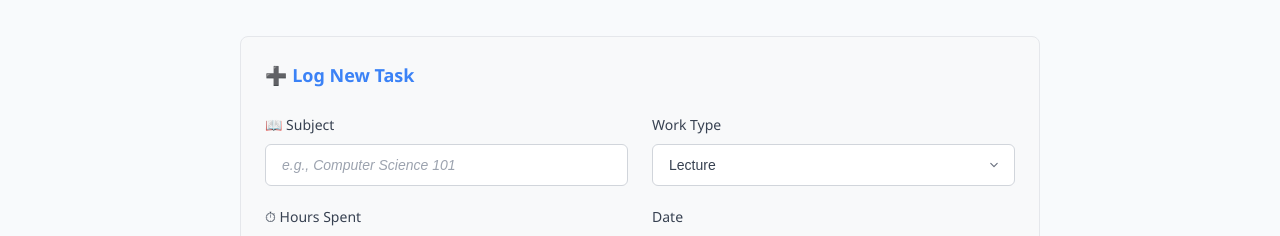
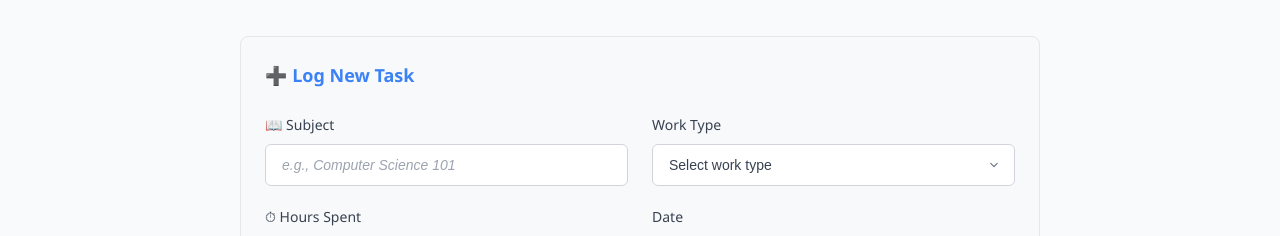
Before and after one commit to DipeshNawani/WorkFolio, an Angular app: page /log-task in a window 1280 px wide. Shown: the top 236 px of the page. Built offline with nearby package versions, Linux system fonts and the light colour scheme; sample sign-in values are in the browser's storage.

Commit message:
some changes in log-task

```diff
--- a/src/app/auth/auth.guard.ts
+++ b/src/app/auth/auth.guard.ts
@@ -1,28 +1,21 @@
 import { Injectable } from '@angular/core';
-import { CanActivate, ActivatedRouteSnapshot, RouterStateSnapshot, Router } from '@angular/router';
-import { Observable } from 'rxjs';
-import { map, take } from 'rxjs/operators';
+import { CanActivate, Router, ActivatedRouteSnapshot, RouterStateSnapshot } from '@angular/router';
 import { AuthService } from './auth.service';
 
 @Injectable({
   providedIn: 'root'
 })
 export class AuthGuard implements CanActivate {
-
   constructor(private authService: AuthService, private router: Router) {}
 
-  canActivate(
-    route: ActivatedRouteSnapshot,
-    state: RouterStateSnapshot
-  ): Observable<boolean> | Promise<boolean> | boolean {
+  canActivate(route: ActivatedRouteSnapshot, state: RouterStateSnapshot): boolean {
+    const isLoggedIn = this.authService.isUserAuthenticated;
 
-    // Check if the user is authenticated
-    if (this.authService.currentUserValue) {
+    if (isLoggedIn) {
       return true;
+    } else {
+      this.router.navigate(['/login'], { queryParams: { returnUrl: state.url } });
+      return false;
     }
-
-    // If not authenticated, redirect to login page
-    this.router.navigate(['/login'], { queryParams: { returnUrl: state.url } });
-    return false;
   }
 }
--- a/src/app/auth/auth.service.ts
+++ b/src/app/auth/auth.service.ts
@@ -18,7 +18,6 @@ export class AuthService {
   public isAuthenticated: Observable<boolean>;
 
   constructor(private router: Router) {
-    // Initialize from localStorage if available
     const storedUser = localStorage.getItem('userData');
     this.currentUserSubject = new BehaviorSubject<User | null>(storedUser ? JSON.parse(storedUser) : null);
     this.currentUser = this.currentUserSubject.asObservable();
@@ -31,13 +30,16 @@ export class AuthService {
     return this.currentUserSubject.value;
   }
 
+  public get isUserAuthenticated(): boolean {
+    return this.isAuthenticatedSubject.value;
+  }
+
   login(email: string, password: string): boolean {
     const storedUser = localStorage.getItem('userData');
 
     if (storedUser) {
       const user = JSON.parse(storedUser);
       if (user.email === email && user.password === password) {
-        // Update the current user subject
         this.currentUserSubject.next(user);
         this.isAuthenticatedSubject.next(true);
         return true;
@@ -47,18 +49,13 @@ export class AuthService {
   }
 
   logout(): void {
-    // Don't remove from localStorage as we need it for future logins
-    // Just update the subjects
     this.currentUserSubject.next(null);
     this.isAuthenticatedSubject.next(false);
     this.router.navigate(['/login']);
   }
 
   register(user: User): void {
-    // Store user in localStorage
     localStorage.setItem('userData', JSON.stringify(user));
-
-    // Update the subjects
     this.currentUserSubject.next(user);
     this.isAuthenticatedSubject.next(true);
   }
--- a/src/app/working/analytics/analytics.component.html
+++ b/src/app/working/analytics/analytics.component.html
@@ -12,6 +12,7 @@
           <th>Subject Name</th>
           <th>Hours Studied</th>
           <th>Contribution %</th>
+          <th>Tasks Logged</th>
         </tr>
       </thead>
       <tbody>
@@ -19,6 +20,7 @@
           <td>{{ subject.name }}</td>
           <td>{{ subject.hours }}</td>
           <td>{{ ((subject.hours / totalHours) * 100) | number: '1.0-1' }}%</td>
+          <td>{{ subject.taskCount }}</td>
         </tr>
       </tbody>
     </table>
--- a/src/app/working/analytics/analytics.component.ts
+++ b/src/app/working/analytics/analytics.component.ts
@@ -1,5 +1,5 @@
 import { Component, OnInit } from '@angular/core';
-import { DashboardService } from '../../working/services/dashboard.services';
+import { LogTaskService, Task } from '../services/log-task.service';
 
 @Component({
   selector: 'app-analytics',
@@ -7,15 +7,34 @@ import { DashboardService } from '../../working/services/dashboard.services';
   styleUrls: ['./analytics.component.css']
 })
 export class AnalyticsComponent implements OnInit {
-  subjects: { name: string; hours: number }[] = [];
+  tasks: Task[] = [];
   totalHours: number = 0;
+  subjects: { name: string; hours: number; taskCount: number }[] = [];
 
-  constructor(private dashboardService: DashboardService) {}
+  constructor(private logTaskService: LogTaskService) {}
 
   ngOnInit(): void {
-    this.dashboardService.subjectData$.subscribe((data) => {
-      this.subjects = data;
-      this.totalHours = this.subjects.reduce((sum, s) => sum + s.hours, 0);
-    });
+    this.tasks = this.logTaskService.getTasks();
+    this.calculateAnalytics();
+  }
+
+  calculateAnalytics(): void {
+    const subjectMap: { [key: string]: { hours: number; taskCount: number } } = {};
+
+    this.totalHours = this.tasks.reduce((sum, task) => sum + task.hours, 0);
+
+    for (let task of this.tasks) {
+      if (!subjectMap[task.subject]) {
+        subjectMap[task.subject] = { hours: 0, taskCount: 0 };
+      }
+      subjectMap[task.subject].hours += task.hours;
+      subjectMap[task.subject].taskCount += 1;
+    }
+
+    this.subjects = Object.entries(subjectMap).map(([name, data]) => ({
+      name,
+      hours: data.hours,
+      taskCount: data.taskCount,
+    }));
   }
 }
--- a/src/app/working/dashboard/dashboard.component.html
+++ b/src/app/working/dashboard/dashboard.component.html
@@ -9,7 +9,7 @@
           </svg>
         </div>
         <div class="header-text">
-          <h1>Welcome {{username}}</h1>
+          <h1>Welcome {{userName}}</h1>
           <p>Track your academic activities and monitor workload efficiently</p>
         </div>
       </div>
--- a/src/app/working/log-task/log-task.component.ts
+++ b/src/app/working/log-task/log-task.component.ts
@@ -1,5 +1,5 @@
 import { Component, OnInit } from '@angular/core';
-import { Task } from 'src/app/log-task/task';
+import { LogTaskService, Task } from '../services/log-task.service';
 
 @Component({
   selector: 'app-log-task',
@@ -7,20 +7,18 @@ import { Task } from 'src/app/log-task/task';
   styleUrls: ['./log-task.component.css']
 })
 export class LogTaskComponent implements OnInit {
-  objectKeys = Object.keys;
+  tasks: Task[] = [];
   task: Task = {
     subject: '',
-    workType: 'Lecture',
+    workType: '',
     hours: 0,
     date: '',
     description: ''
   };
 
-  tasks: Task[] = [];
   totalHours: number = 0;
-  workTypeTotals: Record<string, number> = {};
-  subjectTotals: Record<string, number> = {};
-
+  workTypeTotals: { [key: string]: number } = {};
+  subjectTotals: { [key: string]: number } = {};
   filter = {
     search: '',
     subject: '',
@@ -29,39 +27,56 @@ export class LogTaskComponent implements OnInit {
     toDate: ''
   };
 
-  ngOnInit() {
-    const savedTasks = localStorage.getItem('tasks');
-    if (savedTasks) {
-      this.tasks = JSON.parse(savedTasks);
-      this.updateSummaries();
-    }
+  constructor(private logTaskService: LogTaskService) {}
+
+  ngOnInit(): void {
+    this.tasks = this.logTaskService.getTasks();
+    this.calculateSummaries();
+
+      this.tasks = this.logTaskService.getTasks();
   }
 
   addTask() {
-    if (!this.task.subject || !this.task.hours || !this.task.date || !this.task.workType) return;
+    if (!this.task.subject || !this.task.workType || !this.task.hours || !this.task.date) return;
 
-    this.tasks.push({ ...this.task });
-    localStorage.setItem('tasks', JSON.stringify(this.tasks));
-    this.updateSummaries();
+    const newTask = { ...this.task }; // Clone task
+    this.tasks.push(newTask);
+    this.logTaskService.setTasks(this.tasks);
+    this.resetTask();
+    this.calculateSummaries();
+  }
 
+  resetTask() {
     this.task = {
       subject: '',
-      workType: 'Lecture',
+      workType: '',
       hours: 0,
       date: '',
       description: ''
     };
   }
 
-  updateSummaries() {
-    this.totalHours = this.tasks.reduce((acc, t) => acc + t.hours, 0);
-
+  calculateSummaries() {
+    this.totalHours = 0;
     this.workTypeTotals = {};
     this.subjectTotals = {};
 
-    for (let t of this.tasks) {
-      this.workTypeTotals[t.workType] = (this.workTypeTotals[t.workType] || 0) + t.hours;
-      this.subjectTotals[t.subject] = (this.subjectTotals[t.subject] || 0) + t.hours;
+    for (const task of this.tasks) {
+      this.totalHours += task.hours;
+
+      if (!this.workTypeTotals[task.workType]) {
+        this.workTypeTotals[task.workType] = 0;
+      }
+      this.workTypeTotals[task.workType] += task.hours;
+
+      if (!this.subjectTotals[task.subject]) {
+        this.subjectTotals[task.subject] = 0;
+      }
+      this.subjectTotals[task.subject] += task.hours;
     }
   }
+
+  objectKeys(obj: any) {
+    return Object.keys(obj);
+  }
 }
--- /dev/null
+++ b/src/app/working/services/log-task.service.ts
@@ -0,0 +1,24 @@
+import { Injectable } from '@angular/core';
+
+export interface Task {
+  subject: string;
+  workType: string;
+  hours: number;
+  date: string;
+  description?: string;
+}
+
+@Injectable({
+  providedIn: 'root'
+})
+export class LogTaskService {
+  private tasks: Task[] = [];
+
+  getTasks(): Task[] {
+    return this.tasks;
+  }
+
+  setTasks(tasks: Task[]): void {
+    this.tasks = tasks;
+  }
+}
```
Also changed, not shown: 1 other file (tests, documents, lock files or other folders).
